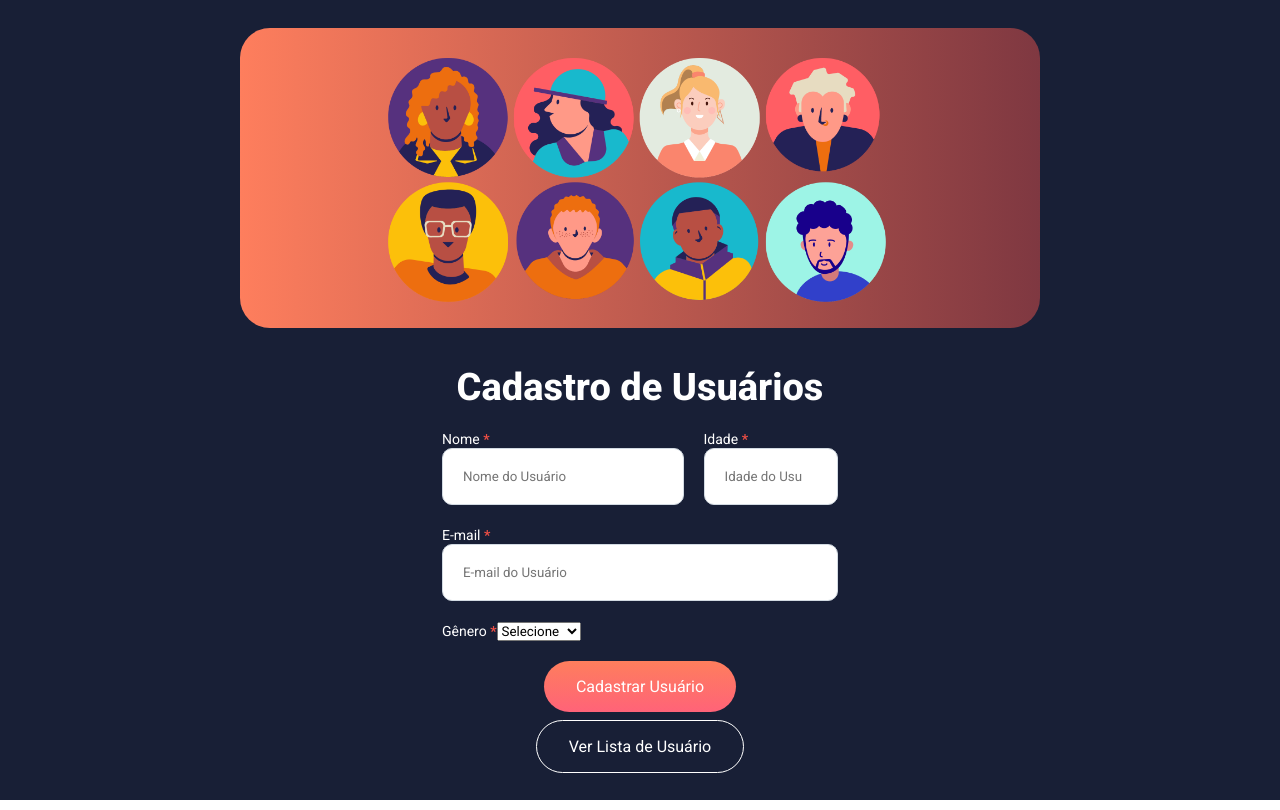
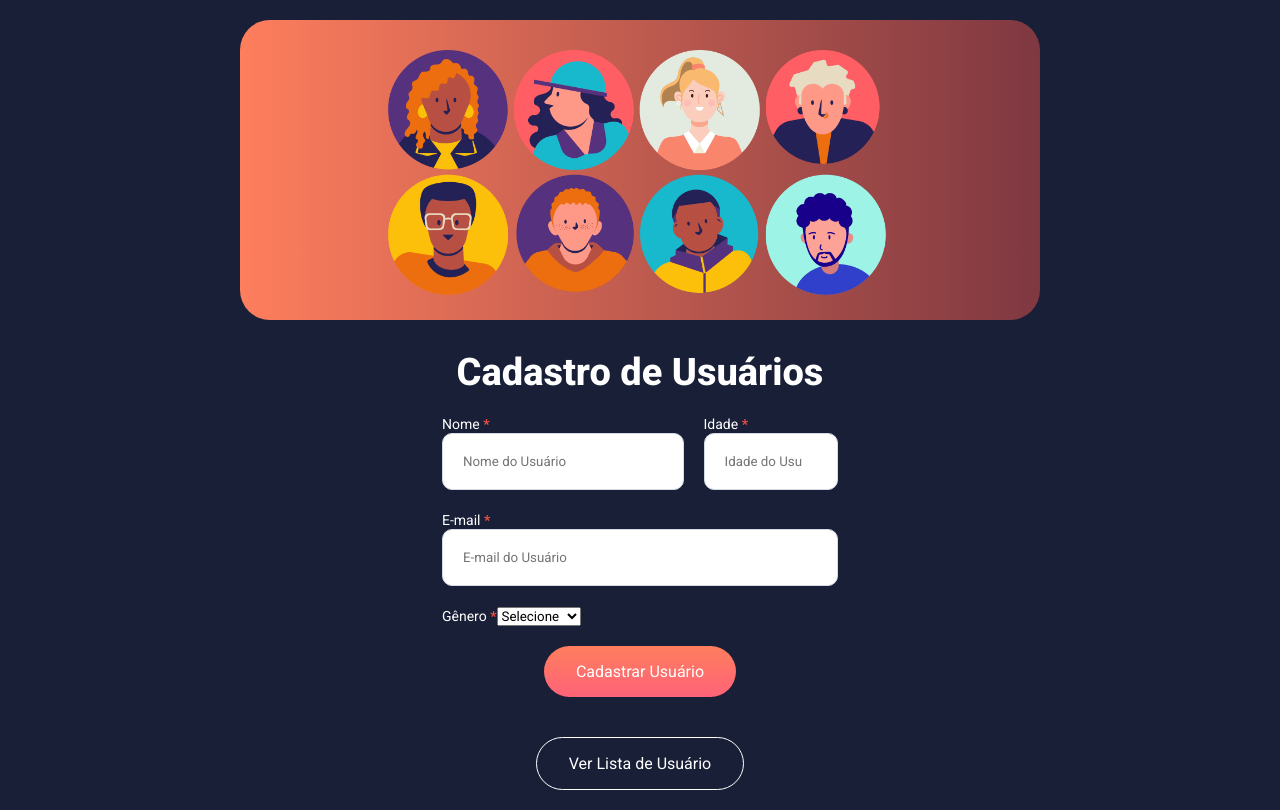
Before and after one commit to AthillaDev/Cadastro-de-Usuarios, a React (Vite) app: page / in a window 1280 px wide. Built offline with nearby package versions, Linux system fonts and the light colour scheme; no server answers.

Commit message:
Adiciona espaço entre o formulário e o botão de lista

```diff
--- a/src/pages/Home/styles.js
+++ b/src/pages/Home/styles.js
@@ -9,6 +9,8 @@ export const Form = styled.form`
     align-items: center;
     gap: 20px;
     max-width: 500px;
+    /* Garante espaço até o botão "Ver Lista", mesmo quando as mensagens de erro aumentam o formulário. */
+    margin-bottom: 40px;
 `
 
 // Linha que agrupa nome e idade lado a lado.
```
